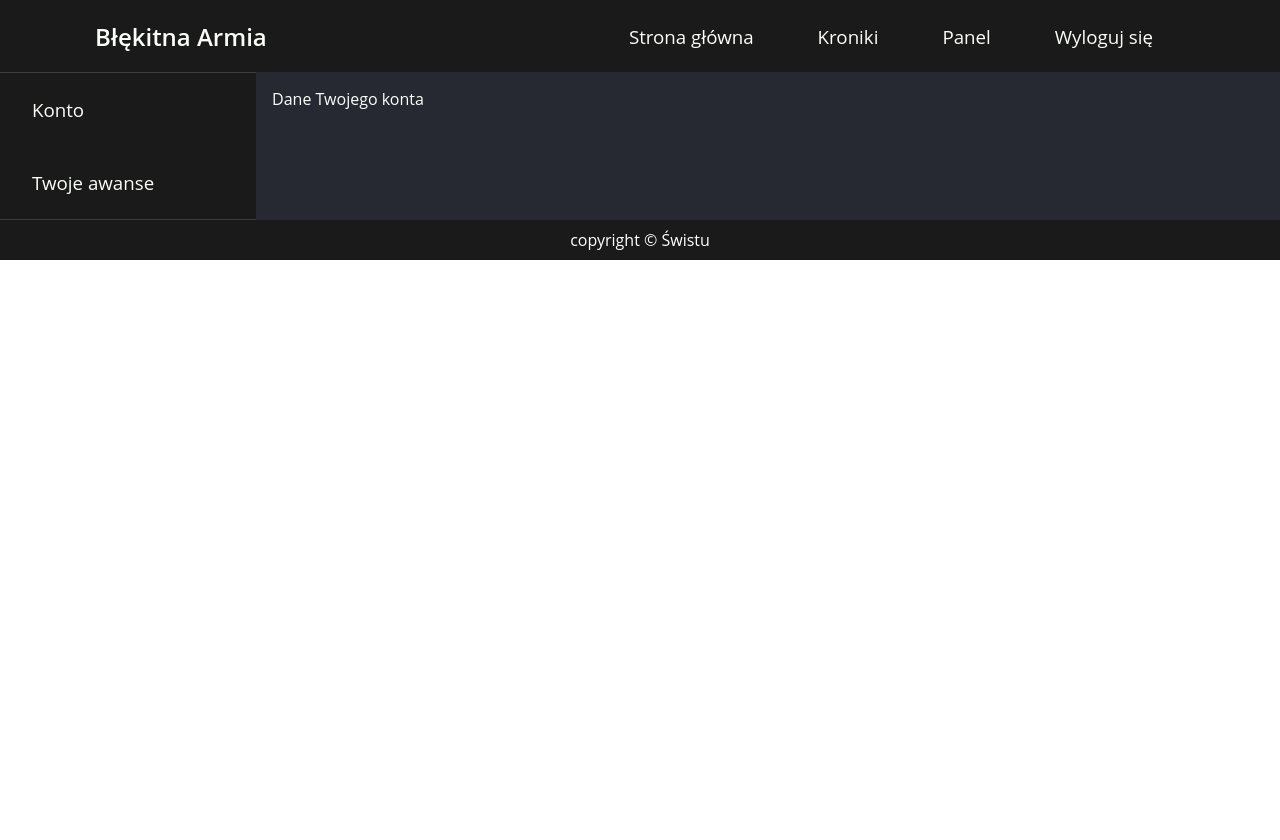
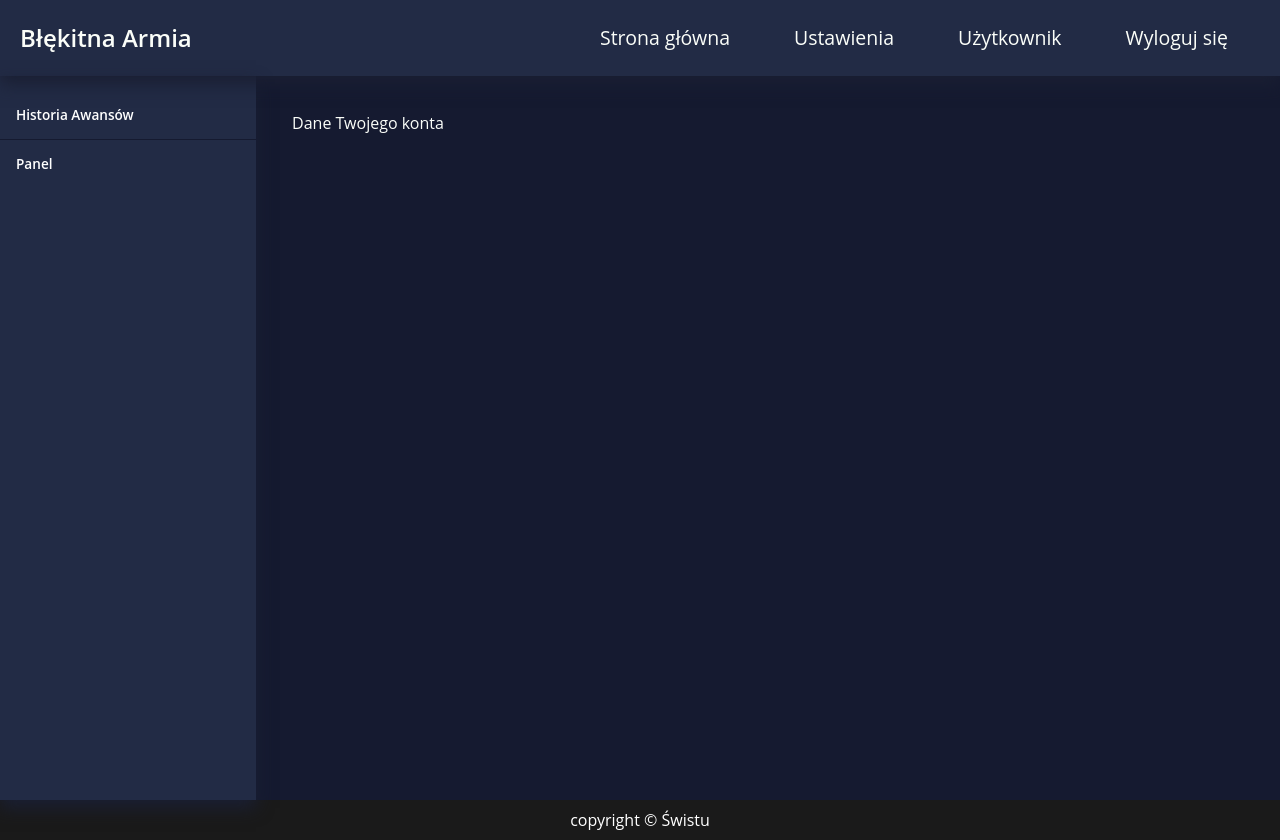
Before and after one commit to Swistu/ba-webapp, a Next.js app: page /panel/konto in a window 1280 px wide. Before the commit the page ends 800 px from the top, so only its background shows below. Built offline with nearby package versions, Linux system fonts and the light colour scheme.

Commit message:
Improve dashboard style

```diff
--- /dev/null
+++ b/components/card/card.module.css
@@ -0,0 +1,13 @@
+.content {
+  background-color: #222b45;
+  border: 0.0625rem solid #101426;
+  border-radius: 0.25rem;
+  box-shadow: none;
+  color: #fff;
+  font-family: Open Sans, sans-serif;
+  font-size: 0.9375rem;
+  font-weight: 400;
+  line-height: 1.25rem;
+  margin-bottom: 1.875rem;
+  padding: 0.625rem;
+}
--- a/components/header/header.tsx
+++ b/components/header/header.tsx
@@ -3,20 +3,33 @@ import { useRouter } from 'next/router';
 import Nav from '../nav/nav';
 import NavItem from '../navItem/navItem';
 
-const Header = ({ panel }: { panel?: boolean }) => {
+const Header = ({ panel = false }: { panel?: boolean }) => {
   const { asPath } = useRouter();
 
+  if (panel)
+    return (
+      <header className="panel">
+        <Nav panel={panel}>
+          <NavItem href="/">Strona główna</NavItem>
+          <NavItem href="/panel">Ustawienia</NavItem>
+          <NavItem href="#">Użytkownik</NavItem>
+          <NavItem href="/api/auth/signout" onClick={() => signOut()}>
+            Wyloguj się
+          </NavItem>
+        </Nav>
+        <Nav mainNav={true} panel={panel}>
+          <NavItem href="/kroniki">Historia Awansów</NavItem>
+          <NavItem href="/panel">Panel</NavItem>
+        </Nav>
+      </header>
+    );
+
   return (
-    <header className={asPath === '/' ? 'transparent' : ''}>
+    <header className={'page ' + (asPath === '/' ? 'transparent' : '')}>
       <Nav mainNav={true}>
         <NavItem href="/">Strona główna</NavItem>
         <NavItem href="/kroniki">Kroniki</NavItem>
         <NavItem href="/panel">Panel</NavItem>
-        {panel ? (
-          <NavItem href="/api/auth/signout" onClick={() => signOut()}>
-            Wyloguj się
-          </NavItem>
-        ) : null}
       </Nav>
     </header>
   );
--- a/components/nav/nav.tsx
+++ b/components/nav/nav.tsx
@@ -4,15 +4,46 @@ import { ReactNode, useState } from 'react';
 type Props = {
   children: ReactNode;
   mainNav?: boolean;
+  panel?: boolean;
 };
 
-const Nav: React.FC<Props> = ({ children, mainNav = false }) => {
+const Nav: React.FC<Props> = ({ children, mainNav = false, panel = false }) => {
   const [showMenu, setShowMenu] = useState(false);
 
-  const toggleMenu = () => {
+  const toggleMenu = (page = false) => {
+    if (page) {
+      return setShowMenu(!showMenu);
+    }
     setShowMenu(!showMenu);
+    if (showMenu)
+      document.getElementsByClassName('side_nav')[0].classList.add('open');
+    else
+      document.getElementsByClassName('side_nav')[0].classList.remove('open');
   };
 
+  if (panel) {
+    if (mainNav)
+      return (
+        <nav className="side_nav">
+          <ul className="nav_menu">{children}</ul>
+        </nav>
+      );
+
+    return (
+      <nav className="top_nav">
+        <div className="hamburger" onClick={() => toggleMenu()}>
+          <div className="line"></div>
+          <div className="line"></div>
+          <div className="line"></div>
+        </div>
+
+        <div className="brand">
+          <Link href={'/'}>Błękitna Armia</Link>
+        </div>
+        <ul className={'nav_menu '}>{children}</ul>
+      </nav>
+    );
+  }
   return (
     <nav className="container">
       {mainNav ? (
@@ -20,7 +51,7 @@ const Nav: React.FC<Props> = ({ children, mainNav = false }) => {
           <div className="brand">
             <Link href="/">Błękitna Armia</Link>
           </div>
-          <div className="hamburger" onClick={toggleMenu}>
+          <div className="hamburger" onClick={() => toggleMenu(true)}>
             <div className="line"></div>
             <div className="line"></div>
             <div className="line"></div>
@@ -28,7 +59,7 @@ const Nav: React.FC<Props> = ({ children, mainNav = false }) => {
         </>
       ) : null}
 
-      <ul className={'nav-menu ' + (showMenu ? 'open' : '')}>{children}</ul>
+      <ul className={'nav_menu ' + (showMenu ? 'open' : '')}>{children}</ul>
     </nav>
   );
 };
--- a/components/panelLayout/panelLayout.tsx
+++ b/components/panelLayout/panelLayout.tsx
@@ -1,7 +1,6 @@
 import React from 'react';
 import Footer from '../footer/footer';
 import Header from '../header/header';
-import Sidebar from '../sidebar/sidebar';
 
 type Props = {
   children: React.ReactNode;
@@ -12,7 +11,6 @@ const PanelLayout: React.FC<Props> = ({ children }) => {
     <>
       <Header panel={true} />
       <div className="panel_container">
-        <Sidebar />
         <main className="panel_content">{children}</main>
       </div>
       <Footer />
--- a/middleware.ts
+++ b/middleware.ts
@@ -6,7 +6,6 @@ export default withAuth({
     // eslint-disable-next-line @typescript-eslint/no-explicit-any
     authorized({ req, token }: { req: NextRequest; token: any }) {
       if (req.nextUrl.pathname === '/panel') {
-        console.log('middle', token);
         return !!(token?.user?.role === 'member' && token?.user.accountActive);
       }
       return !!token;
--- a/pages/_app.tsx
+++ b/pages/_app.tsx
@@ -4,6 +4,7 @@ import type { AppContext, AppInitialProps, AppLayoutProps } from 'next/app';
 import { NextComponentType } from 'next';
 import { ReactNode } from 'react';
 import '../styles/globals.css';
+import '../styles/panel.css';
 
 const MyApp: NextComponentType<AppContext, AppInitialProps, AppLayoutProps> = ({
   Component,
--- a/pages/panel/index.tsx
+++ b/pages/panel/index.tsx
@@ -1,5 +1,6 @@
 import { useSession } from 'next-auth/react';
 import { ReactNode, useEffect } from 'react';
+import Card from '../../components/card/card';
 import PanelLayout from '../../components/panelLayout/panelLayout';
 
 const Panel = () => {
@@ -10,9 +11,9 @@ const Panel = () => {
   }, [session]);
 
   return (
-    <span>
+    <Card>
       Witaj w panelu {session ? session.rank + ' ' + session.user?.name : null}
-    </span>
+    </Card>
   );
 };
 export default Panel;
--- a/pages/signin.tsx
+++ b/pages/signin.tsx
@@ -71,7 +71,7 @@ const SignIn = ({ userData }: { userData: UserData }) => {
           <div>
             <h1>Witamy ponownie!</h1>
             <p className={styles.text_info}>
-              Zaloguj sie, aby uzyskać pełny dostęp do panelu.
+              Zaloguj się, aby uzyskać pełny dostęp do panelu.
             </p>
           </div>
           {errorMessage()}
@@ -79,7 +79,7 @@ const SignIn = ({ userData }: { userData: UserData }) => {
             className={styles.discordButton}
             onClick={() => signIn('discord')}
           >
-            Zaloguj się z Disordem
+            Zaloguj się z Discordem
           </button>
         </div>
       </div>
--- a/styles/globals.css
+++ b/styles/globals.css
@@ -71,7 +71,7 @@ nav > .hamburger > .line {
   border: 1px solid var(--text-dark);
   border-radius: 4px;
 }
-.nav-menu {
+.page .nav_menu {
   top: 100%;
   left: 0;
   width: 100%;
@@ -80,7 +80,7 @@ nav > .hamburger > .line {
   margin: 0;
   padding: 0;
   display: flex;
-  list-style: none;
+  list-style-type: none;
   justify-content: center;
   align-content: center;
   align-items: center;
@@ -88,9 +88,11 @@ nav > .hamburger > .line {
   transition: all 0.2s;
   background-color: #1a1a1a;
   opacity: 0;
+  display: none;
 }
-.nav-menu.open {
+.page .nav_menu.open {
   opacity: 1;
+  display: block;
   z-index: 1000;
   border-top: 1px solid #3c3c3c;
 }
@@ -108,27 +110,8 @@ nav > .hamburger > .line {
   color: var(--text-dark);
   display: block;
 }
-.panel_container {
-  margin-top: 72px;
-  display: flex;
-}
-.panel_aside {
-  width: 20%;
-  background-color: #1a1a1a;
-}
-.panel_aside .sidebar_menu .nav-menu {
-  position: relative;
-  border-top: 1px solid #3c3c3c;
-  border-bottom: 1px solid #3c3c3c;
-  opacity: 1;
-  color: var(--text-light);
-}
-.panel_content {
-  background: #272932;
-  width: 80%;
-  padding: 1rem;
-}
-@media screen and (min-width: 1024px) {
+
+@media screen and (min-width: 1200px) {
   header {
     height: 72px;
   }
@@ -142,7 +125,7 @@ nav > .hamburger > .line {
   header nav > .hamburger {
     display: none;
   }
-  header .nav-menu {
+  header.page .nav_menu {
     position: unset;
     z-index: unset;
     opacity: 1;
@@ -150,6 +133,7 @@ nav > .hamburger > .line {
     justify-content: space-between;
     width: auto;
     background-color: transparent;
+    display: flex;
   }
   header .nav_item {
     width: max-content;
--- /dev/null
+++ b/styles/panel.css
@@ -0,0 +1,102 @@
+header.panel {
+  background-color: #222b45;
+  color: #ffffff;
+  font-family: Open Sans, sans-serif;
+  font-size: 0.9375rem;
+  font-weight: 400;
+  line-height: 1.25rem;
+  display: flex;
+  justify-content: space-between;
+  align-items: center;
+  height: 76px;
+}
+header.panel .nav_menu {
+  list-style-type: none;
+  display: flex;
+}
+header.panel .brand {
+  display: flex;
+  justify-content: center;
+  align-items: center;
+}
+header.panel .top_nav {
+  height: 76px;
+  display: flex;
+  justify-content: space-between;
+  width: 100%;
+  padding: 1.25rem;
+  box-shadow: 0 0.5rem 1rem 0 #1a1f33;
+  position: fixed;
+  top: 0;
+  left: 0;
+  z-index: 100;
+}
+header.panel .top_nav .nav_menu {
+  display: none;
+}
+header.panel .side_nav {
+  position: fixed;
+  top: 76px;
+  left: -256px;
+  min-height: calc(100vh - 76px);
+  width: 256px;
+  background-color: #222b45;
+  box-shadow: 0 0.5rem 1rem 0 #1a1f33;
+  font-family: Open Sans, sans-serif;
+  line-height: 1.25rem;
+  transition: transform 0.2s;
+}
+header.panel .side_nav.open {
+  transform: translateX(256px);
+}
+header.panel .side_nav .nav_menu {
+  position: relative;
+  flex-direction: column;
+  padding: 0;
+}
+header.panel .side_nav .nav_menu li {
+  border-bottom: 1px solid #151a30;
+  width: 100%;
+}
+header.panel .side_nav .nav_menu li:last-child {
+  border-bottom: none;
+}
+header.panel .side_nav .nav_menu a {
+  font-family: Open Sans, sans-serif;
+  font-size: 0.85rem;
+  font-weight: 600;
+  line-height: 1.5rem;
+  color: #ffffff;
+  padding: 0.75rem 1rem;
+}
+header.panel .nav_menu a:hover {
+  color: #598bff;
+}
+.panel_container {
+  background-color: #151a30;
+  min-height: calc(100vh - 76px);
+  width: 100%;
+  height: 100%;
+  margin-top: 76px;
+  padding: 1rem;
+}
+@media screen and (min-width: 1200px) {
+  header.panel .side_nav {
+    left: 0;
+  }
+  header.panel .top_nav {
+    display: flex;
+    flex-direction: row;
+  }
+  header.panel .top_nav .nav_menu {
+    display: flex;
+    flex-direction: row;
+    justify-content: center;
+    align-items: center;
+  }
+  .panel_container {
+    margin-left: 256px;
+    width: calc(100% - 256px);
+    padding: 2.25rem;
+  }
+}
```
Also changed, not shown: components/card/card.tsx (added, +10 -0 lines), pages/panel/historia-awansow.tsx (renamed from pages/panel/awanse.tsx).
